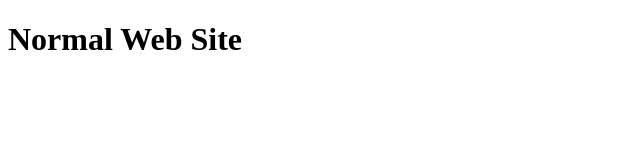
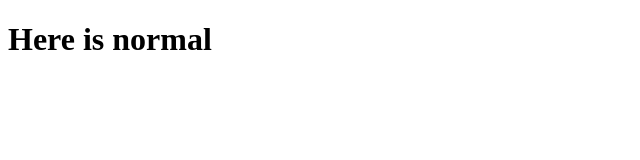
Before and after one commit to Konippi/k8s-security-study, a plain HTML site: page vulnerable-container-image/web/index.html in a window 1280 px wide. Shown: the whole page, without its empty margins (0-640 px from the left). Drawn offline with Linux system fonts and the light colour scheme.

Commit message:
chore: fix typo

```diff
--- a/vulnerable-container-image/web/index.html
+++ b/vulnerable-container-image/web/index.html
@@ -2,9 +2,9 @@
 <html lang="ja">
     <head>
         <meta charset="UTF-8">
-        <title>Dengerous Page</title>
+        <title>Normal Page</title>
     </head>
     <body>
-        <h1>Normal Web Site</h1>
+        <h1>Here is normal</h1>
     </body>
 </html>
```
Also changed, not shown: vulnerable-container-image/danger.html (+1 -1 lines).
